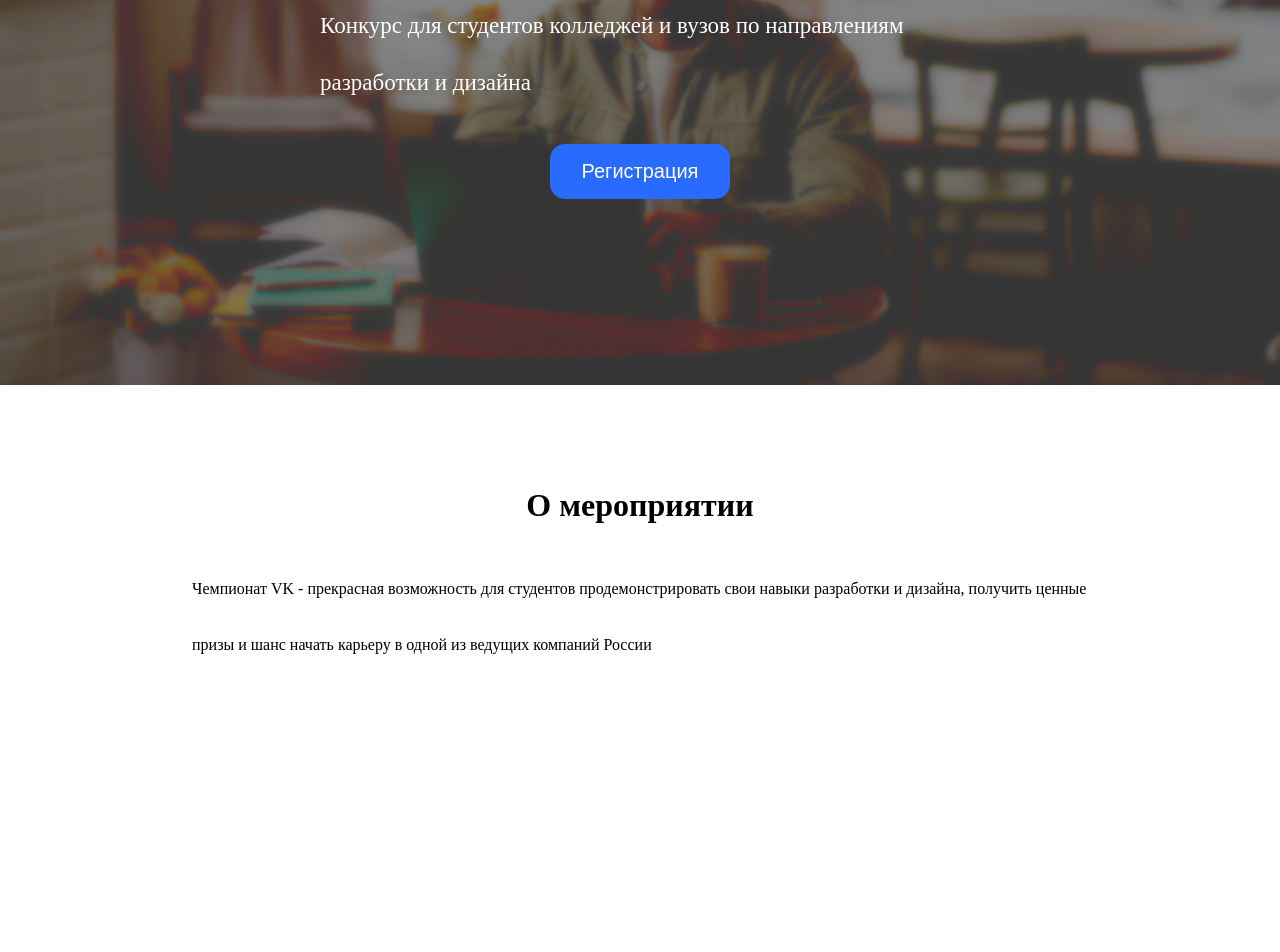
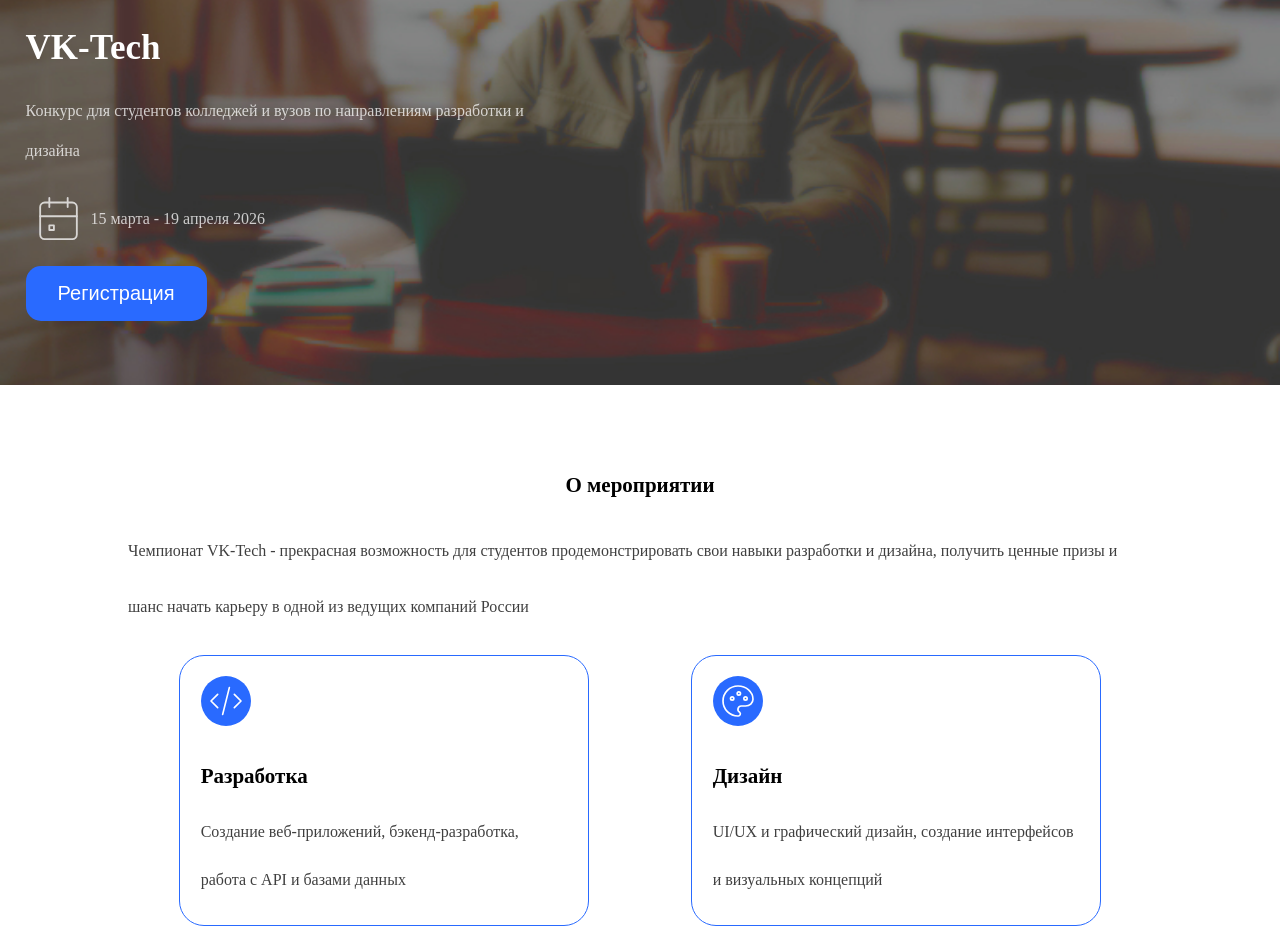
Before and after one commit to Flor1nD/championship-lend, a React (Vite) app: page / in a window 1280 px wide. Shown: the part 415-1367 px from the top of the page. Before the commit the page ends 1152 px from the top, so only its background shows below. Built offline with nearby package versions, Linux system fonts and the light colour scheme.

Commit message:
fix styles

```diff
--- a/src/App.css
+++ b/src/App.css
@@ -4,9 +4,17 @@
     padding: 0;
 }
 
-.logo {
-    width: 13vh;
-    height: 13vh;
+p {
+    font-size: 16px;
+    opacity: 0.75;
+}
+
+h1 {
+    font-size: 35px;
+}
+
+h3 {
+    font-size: 21px;
 }
 
 .mainContent {
@@ -17,35 +25,57 @@
     background-repeat: no-repeat;
     width: 100%;
     height: 100vh;
-    padding: 5% 25%;
+    padding: 5% 2%;
     line-height: 2.5;
     display: flex;
     flex-direction: column;
-    align-items: center;
-    justify-content: center;
+    align-items: start;
+    justify-content: end;
 }
 .mainContent h1 {
-    font-size: 45px;
     display: flex;
     flex-direction: row;
     align-items: center;
 }
 .mainContent p {
-    font-size: 23px;
+    max-width: 500px;
 }
 .mainContent button {
-    margin-top: 5%;
+    max-width: 500px;
     padding: 16px 32px;
     border: none;
     border-radius: 15px;
     color: white;
     font-size: 20px;
     background-color: #296aff;
+
+
+    transition: 0.3s ease;
+    cursor: pointer;
+}
+
+.mainContent button:hover {
+    transform: scale(1.05);
+    background-color: white;
+    color: black;
+}
+
+.dateIcon {
+    padding: 5px;
+    width: 13%;
+    height: 13%;
+}
+
+.date {
+    display: flex;
+    flex-direction: row;
+    align-items: center;
+    margin: 15px 0;
 }
 
 .about {
     width: 100%;
-    padding: 5% 15%;
+    padding: 5% 10%;
     line-height: 3.5;
     display: flex;
     flex-direction: column;
@@ -55,8 +85,8 @@
 
 
     opacity: 0;
-    transform: translateX(-50px);
-    transition: all 0.8s ease-out;
+    transform: translateX(-100px);
+    transition: all 0.4s ease-out;
 
 
 }
@@ -65,3 +95,55 @@
     opacity: 1;
     transform: translateX(0);
 }
+
+
+.categories {
+    padding: 2% 0;
+    width: 100%;
+    display: flex;
+    flex-direction: row;
+    align-items: center;
+    justify-content: space-around;
+
+    opacity: 0;
+    transform: translateY(-50px);
+    transition: all 0.4s ease-out;
+}
+
+.categories.visible {
+    opacity: 1;
+    transform: translateY(0);
+}
+
+.category {
+    border: 1px solid #296aff;
+    border-radius: 25px;
+    width: 40%;
+    padding: 2%;
+    line-height: 3;
+    transition: 0.3s ease;
+}
+
+.category:hover {
+    transform: scale(1.01);
+    box-shadow: 0 5px 10px rgba(0, 0, 0, 0.3);
+}
+
+.icon {
+    background-color: #296aff;
+    color: white;
+    border-radius: 50%;
+    padding: 5px;
+}
+
+@media screen and (max-width: 800px) {
+
+    .categories {
+        flex-direction: column;
+    }
+    .category {
+        width: 100%;
+        margin: 7px;
+        padding: 10%;
+    }
+}
--- a/src/App.jsx
+++ b/src/App.jsx
@@ -1,9 +1,10 @@
 import './App.css'
-import { IconBrandVk } from '@tabler/icons-react'
+import { IconCode, IconPalette, IconCalendarEvent } from '@tabler/icons-react'
 import { useEffect, useRef } from 'react'
 
 function App() {
     const aboutRef = useRef(null)
+    const categoryRef = useRef(null)
 
     useEffect(() => {
         const observer = new IntersectionObserver(
@@ -16,8 +17,7 @@
                 })
             },
             {
-                threshold: 0.1,
-                rootMargin: '0px 0px -50px 0px'
+                threshold: 0.3
             }
         )
 
@@ -25,9 +25,16 @@
             observer.observe(aboutRef.current)
         }
 
+        if (categoryRef.current) {
+            observer.observe(categoryRef.current)
+        }
+
         return () => {
             if (aboutRef.current) {
                 observer.unobserve(aboutRef.current)
+            }
+            if (categoryRef.current) {
+                observer.unobserve(categoryRef.current)
             }
         }
     }, [])
@@ -39,16 +46,31 @@
             <div className="mainContent">
                 <div className="title">
                     <h1>Чемпионат</h1>
-                    <h1><IconBrandVk stroke={1} className="logo" />-Tech</h1>
+                    <h1>VK-Tech</h1>
                     <p>Конкурс для студентов колледжей и вузов по направлениям разработки и дизайна</p>
+                    <p className="date"><IconCalendarEvent stroke={0.8} className="dateIcon"/>15 марта - 19 апреля 2026</p>
                 </div>
                 <button>Регистрация</button>
             </div>
 
             <div className="about" ref={aboutRef}>
-                <h1>О мероприятии</h1>
-                <p>Чемпионат VK - прекрасная возможность для студентов продемонстрировать свои навыки разработки и дизайна, получить ценные призы и шанс начать карьеру в одной из ведущих компаний России</p>
+                <h3>О мероприятии</h3>
+                <p>Чемпионат VK-Tech - прекрасная возможность для студентов продемонстрировать свои навыки разработки и дизайна, получить ценные призы и шанс начать карьеру в одной из ведущих компаний России</p>
+                <div className="categories" ref={categoryRef}>
+                    <div className="category">
+                        <IconCode stroke={1} className="icon" width={50} height={50}/>
+                        <h3>Разработка</h3>
+                        <p>Создание веб-приложений, бэкенд-разработка, работа с API и базами данных</p>
+                    </div>
+                    <div className="category">
+                        <IconPalette stroke={1} className="icon" width={50} height={50}/>
+                        <h3>Дизайн</h3>
+                        <p>UI/UX и графический дизайн, создание интерфейсов и визуальных концепций</p>
+                    </div>
+                </div>
             </div>
+
+
         </>
     )
 }
```
